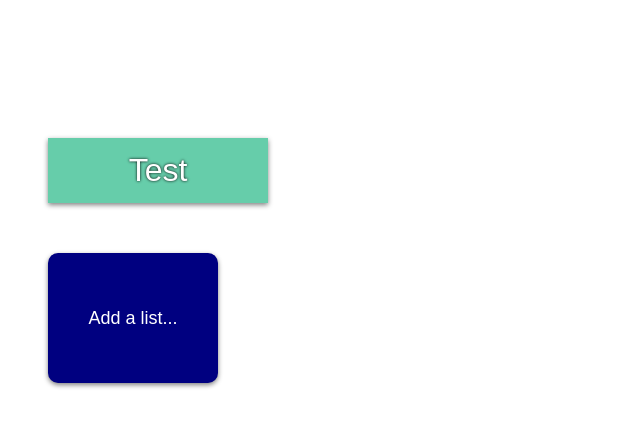
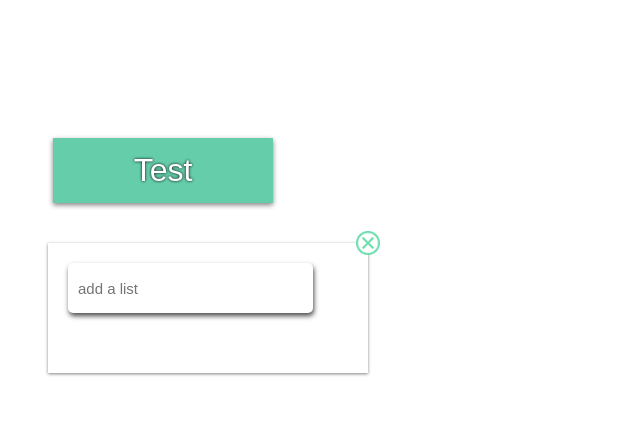
Before and after one commit to chadfraser/TrelloClone, a website: page sample-list.html in a window 1280 px wide. Both pictures are taken after a click on the element "Add a list...". Shown: the whole page, without its empty margins (0-640 px from the left). Drawn offline with nearby package versions, Linux system fonts and the light colour scheme.

Commit message:
Add styling and initial object creation

```diff
--- /dev/null
+++ b/js/new-list-button.js
@@ -0,0 +1,25 @@
+const lists = document.getElementById("lists");
+const createNewListCard = document.getElementById("card-create-list");
+const newListInputDiv = document.createElement("div");
+newListInputDiv.id = "new-list-input-div";
+const newListInputBox = document.createElement("input");
+newListInputBox.placeholder = "add a list";
+const newListCloseIcon = document.createElement("img");
+newListCloseIcon.src = "img/iconmonstr-x-mark-aquamarine-opaque.png"
+newListCloseIcon.id = "new-list-close-icon";
+const nameInsistenceText = document.createElement("h7");
+
+newListInputDiv.appendChild(newListCloseIcon);
+newListInputDiv.appendChild(newListInputBox);
+newListInputDiv.appendChild(nameInsistenceText);
+
+createNewListCard.addEventListener("click", replaceNewListCard);
+
+function replaceNewListCard() {
+    lists.removeChild(createNewListCard);
+    lists.appendChild(newListInputDiv);
+}
+
+function foo() {
+
+}
--- a/sample-list.html
+++ b/sample-list.html
@@ -16,6 +16,6 @@
     <!-- <script src="https://ajax.googleapis.com/ajax/libs/jquery/3.1.0/jquery.min.js"></script> -->
     <!-- <script src="/js-cookie/src/js.cookie.js"></script> -->
     <script src="https://cdn.jsdelivr.net/npm/js-cookie@2/src/js.cookie.min.js"></script>
-    <script src="js/board-button.js"></script>
+    <script src="js/new-list-button.js"></script>
 </body>
 </html>
--- a/scss/index.scss
+++ b/scss/index.scss
@@ -164,6 +164,7 @@ input {
     justify-content: center;
     align-items: center;
     font-size: 32px;
+    margin-left: 45px;
     cursor: default;
 
     &:hover {
@@ -181,6 +182,31 @@ input {
     font-size: 18px;
 }
 
+#new-list-input-div {
+    @extend .btn;
+    position: relative;
+    // border: 1px solid red;
+    width: 320px;
+    height: 130px;
+    margin-left: 40px;
+    box-shadow: 0px 1px 3px lighten(black, 50);
+
+    input {
+        position: relative;
+        left: 20px;
+        top: 20px;
+    }
+}
+
+#new-list-close-icon {
+    @extend .close-icon;
+    position: absolute;
+    top: -12px;
+    right: -12px;
+    width: 24px;
+    height: 24px;
+}
+
 // #lists {
 //     width: 100%;
 //     display: block;
```
Also changed, not shown: css/index.css, img/iconmonstr-x-mark-aquamarine-opaque.png (added), img/iconmonstr-x-mark-aquamarine.png (added).
